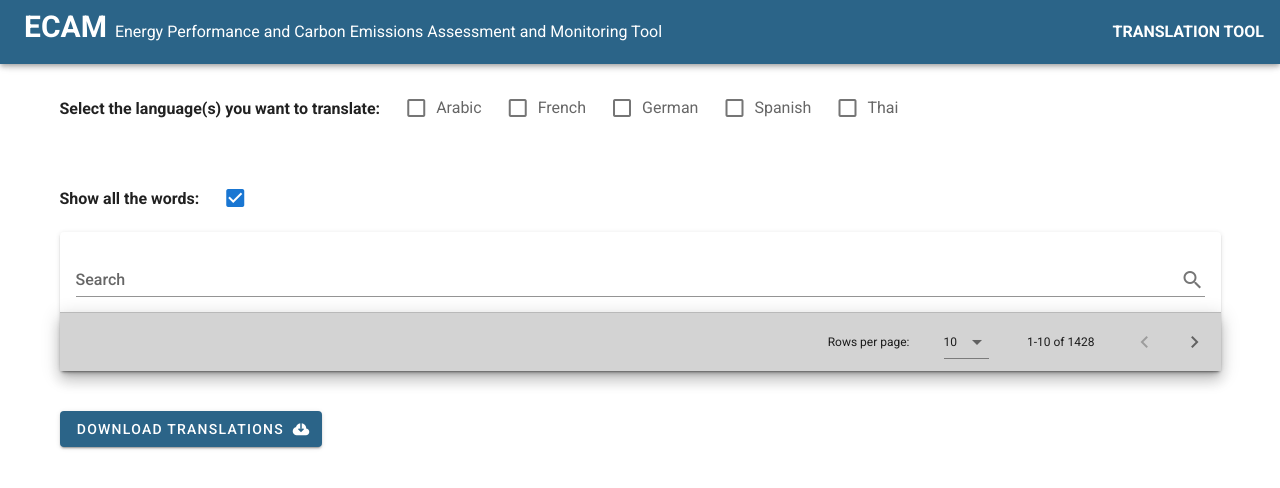
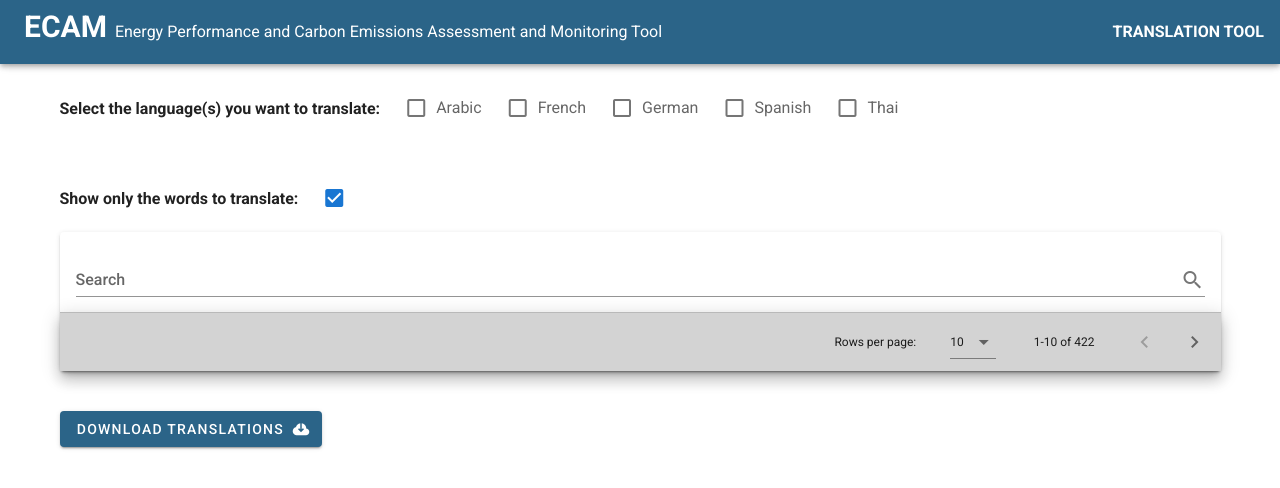
Before and after one commit to icra/ecam-translator, a Vue app: page / in a window 1280 px wide. Shown: the top 488 px of the page. Built offline with nearby package versions, Linux system fonts and the light colour scheme.

Commit message:
comments added

```diff
--- a/src/components/HelloWorld.vue
+++ b/src/components/HelloWorld.vue
@@ -44,12 +44,11 @@
 
     <v-row align-content="center">
       <v-col cols="auto" align-self="center">
-        <strong>Show all the words:</strong>
+        <strong>Show only the words to translate:</strong>
       </v-col>
       <v-col cols="auto">
         <v-checkbox
-            v-model="expanded_table"
-
+            v-model="contracted_table"
         ></v-checkbox>
       </v-col>
     </v-row>
@@ -119,8 +118,8 @@
       data_for_table: [],
       langs_selected: [],
       search: '',
-      expanded_table: true,
-      initial_missing_tags: []
+      contracted_table: true,
+      initial_missing_tags: []  //Tags that need to be translated when the json files are read
     }),
 
     created: async function() {
@@ -134,13 +133,14 @@
         this.read_language_file('th')
       ])
 
-      //Deleting tags that aren't in english file
+      //Deleting tags that aren't in the english file
       this.delete_tags_not_in(ar, en)
       this.delete_tags_not_in(de, en)
       this.delete_tags_not_in(es, en)
       this.delete_tags_not_in(fr, en)
       this.delete_tags_not_in(th, en)
 
+      //Tags that need to be translated
       this.initial_missing_tags =  this.missing_tags([ar, de, es, fr, th], en)
 
       //Preparing data for table
@@ -221,29 +221,6 @@
 
         let data_for_table = [];
 
-        let to_translate = _.unzip(data_to_translate)[0]
-
-        /*
-        this.missing_tags(to_translate, master_lang[0]).forEach(tag => {
-          let obj = {
-            tag: tag,
-            [master_lang[1]]: master_lang[0][tag]       //Translation in master language
-          };
-
-
-          data_to_translate.forEach(lang_translations => {
-            let translation = lang_translations[0]
-            let lang_key = lang_translations[1]
-
-            if(translation.hasOwnProperty(tag))
-              obj[lang_key] = translation[tag];
-            else
-              obj[lang_key] = '';
-          })
-          data_for_table.push(obj);
-        });*/
-
-
         Object.keys(master_lang[0]).forEach(tag => {
           let obj = {
             tag: tag,
@@ -292,9 +269,8 @@
         return header
       },
       data_info () {
-        if(this.expanded_table){
-          return this.data_for_table
-        } else{
+        if(this.contracted_table){
+
           let filtered_table = []
           this.initial_missing_tags.forEach(tag => {
             filtered_table.push(
@@ -303,8 +279,9 @@
                 })
             )
           })
-
           return filtered_table
+        } else{
+          return this.data_for_table
         }
       }
     },
```
